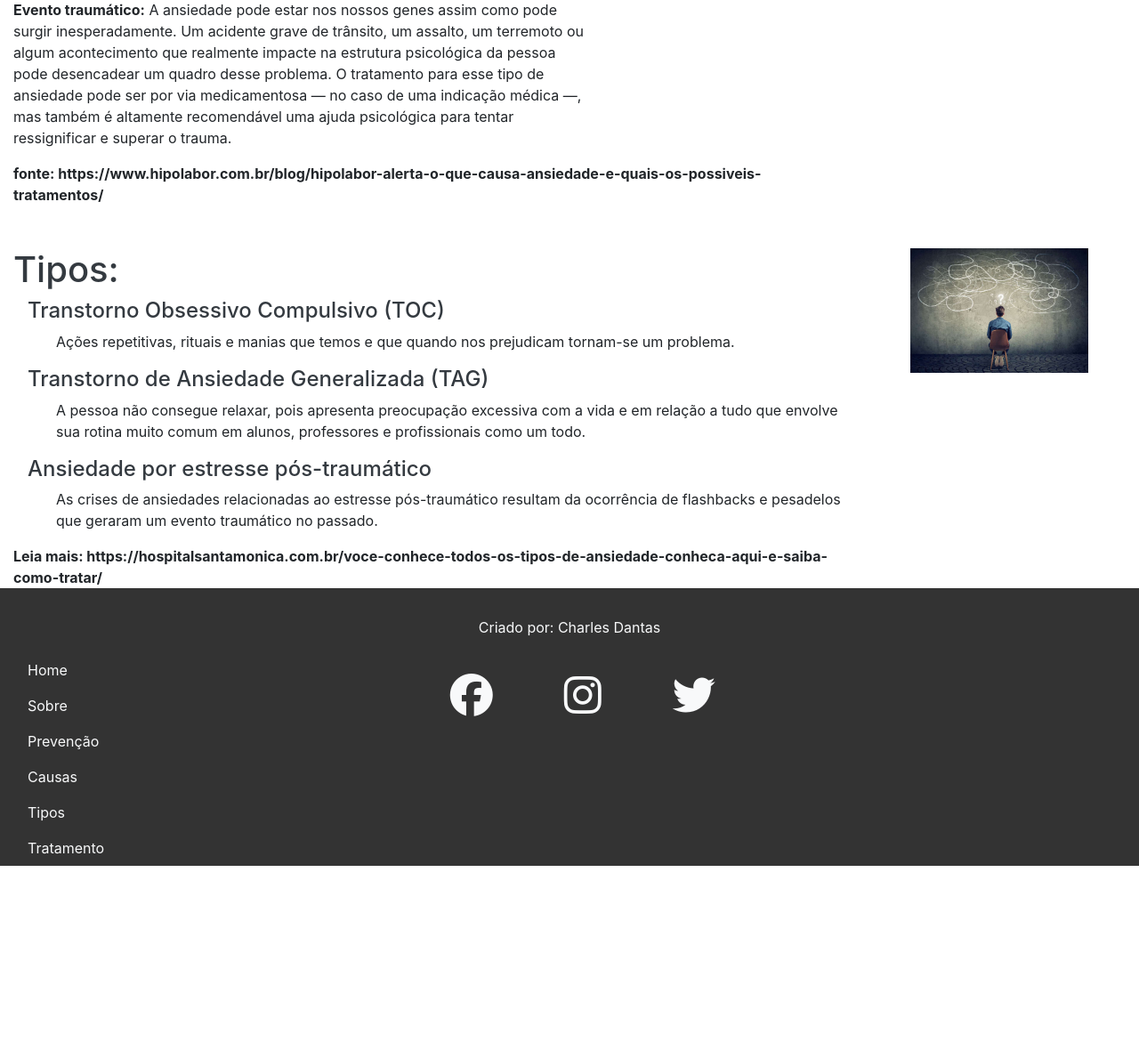
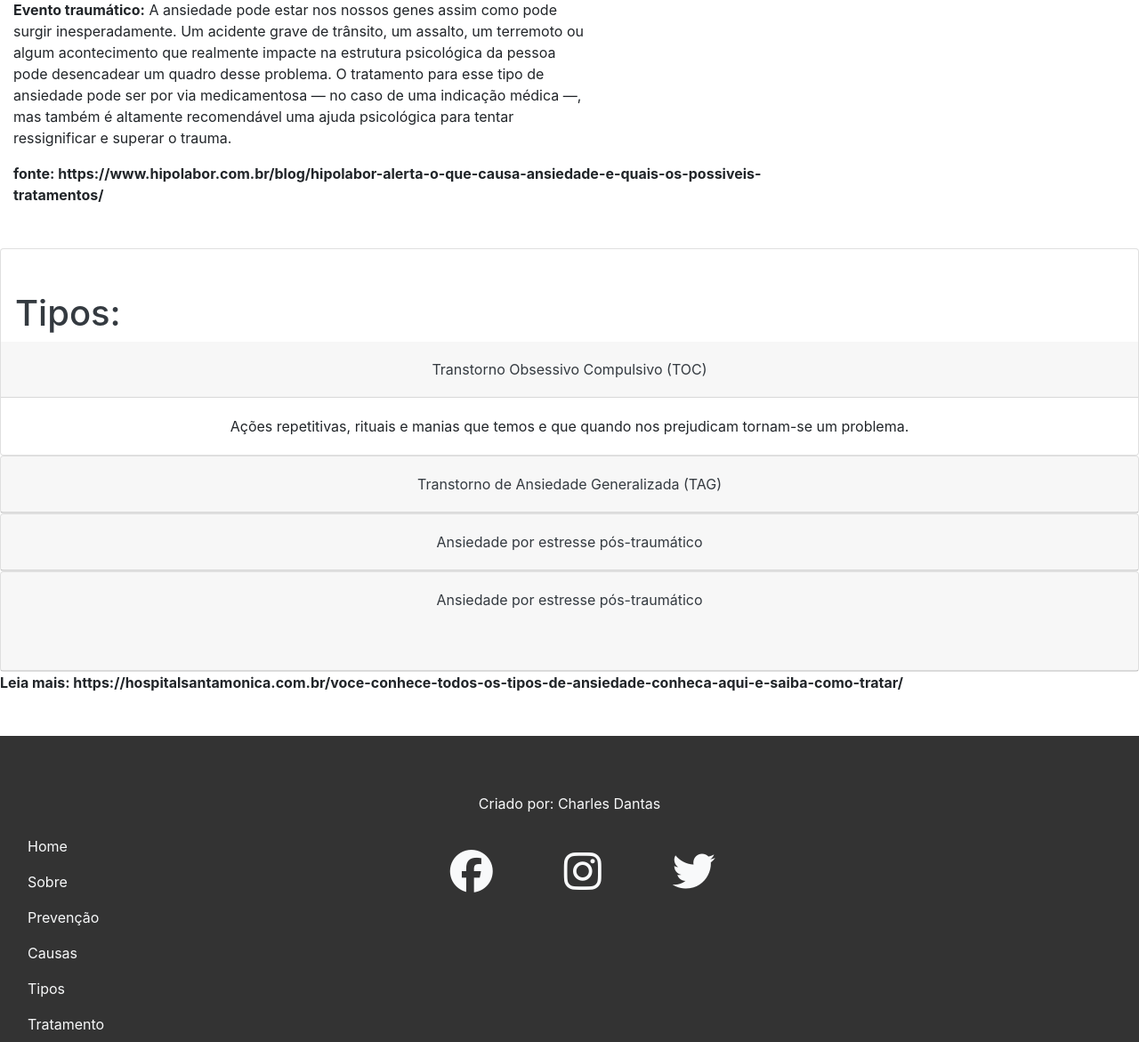
Before and after one commit to charlesdev771/PMMA_projeto_integrador_2023, a Flask app: page /causes in a window 1280 px wide. Shown: the part 831-2002 px from the top of the page at 89% size. Before the commit the page ends 1804 px from the top, so only its background shows below. Run offline with Flask 2, Linux system fonts and the light colour scheme; some libraries are stand-ins or nearby versions.

Commit message:
Accordion

```diff
--- a/main.py
+++ b/main.py
@@ -43,4 +43,4 @@ def treatment():
     return render_template('treatment.html')
 
 if __name__ == '__main__':
-    app.run(port=5151)
+    app.run(port=5152)
--- a/static/css/style.css
+++ b/static/css/style.css
@@ -78,7 +78,7 @@
 footer {background-color: #333;}
 @media  (max-width: 800px)
 {
-    footer {background-color: #333; margin-top: 400px;}
+    footer {background-color: #333; margin-top: 420px;}
 }
 
 /***************************************************/
--- a/templates/causes.html
+++ b/templates/causes.html
@@ -182,36 +182,73 @@
     </div>
 
 
-    <div id="ABOUTPROJECT" class="ABOUTPROJECT">
-        <div id="aboutproject" class="aboutproject">
-            <div class="container-fluid">
-                <div class="row">
-                    <div class="col-sm-12 col-md-9">
-                        <h1 class="text-left text-dark mt-5">
+
+
+    <div id="accordion">
+        <div class="card mt-5">
+            <h1 class="text-left text-dark mt-5 ml-3">
                 Tipos:
             </h1>
+          <div class="card-header" id="headingOne">
+            <h5 class="mb-0 text-center">
+              <button class="btn btn-link text-dark" data-toggle="collapse" data-target="#collapseOne" aria-expanded="true" aria-controls="collapseOne">
+                Transtorno Obsessivo Compulsivo (TOC)
+              </button>
+            </h5>
+          </div>
 
-                        <h4 class="text-left text-dark ml-3">Transtorno Obsessivo Compulsivo (TOC)</h4>
-                        <p class="ml-5">Ações repetitivas, rituais e manias que temos e
+          <div id="collapseOne" class="collapse show" aria-labelledby="headingOne" data-parent="#accordion">
+            <div class="card-body text-center">
+                Ações repetitivas, rituais e manias que temos e
                 que quando nos prejudicam tornam-se um problema.
-                        </p>
-                        <h4 class="text-left text-dark ml-3">Transtorno de Ansiedade Generalizada (TAG)</h4>
-                        <p class="ml-5">A pessoa não consegue relaxar, pois apresenta preocupação excessiva
+            </div>
+          </div>
+        </div>
+        <div class="card">
+          <div class="card-header" id="headingTwo">
+            <h5 class="mb-0 text-center text-dark">
+              <button class="btn btn-link collapsed text-dark" data-toggle="collapse" data-target="#collapseTwo" aria-expanded="false" aria-controls="collapseTwo">
+                Transtorno de Ansiedade Generalizada (TAG)
+              </button>
+            </h5>
+          </div>
+          <div id="collapseTwo" class="collapse" aria-labelledby="headingTwo" data-parent="#accordion">
+            <div class="card-body text-center">
+                A pessoa não consegue relaxar, pois apresenta preocupação excessiva
                 com a vida e em relação a tudo que envolve sua rotina muito comum em alunos, professores e profissionais como um todo.
-                        </p>
-                        <h4 class="text-left text-dark ml-3">Ansiedade por estresse pós-traumático</h4>
-                        <p class="ml-5">As crises de ansiedades relacionadas ao estresse pós-traumático resultam
+            </div>
+          </div>
+        </div>
+        <div class="card">
+          <div class="card-header" id="headingThree">
+            <h5 class="mb-0 text-center text-dark">
+              <button class="btn btn-link collapsed text-dark" data-toggle="collapse" data-target="#collapseThree" aria-expanded="false" aria-controls="collapseThree">
+                Ansiedade por estresse pós-traumático
+              </button>
+            </h5>
+          </div>
+          <div id="collapseThree" class="collapse" aria-labelledby="headingThree" data-parent="#accordion">
+            <div class="card-body text-center">
+                As crises de ansiedades relacionadas ao estresse pós-traumático resultam
                 da ocorrência de flashbacks e pesadelos que geraram um evento traumático
                  no passado.
-                        </p>
-                        <strong> <span> Leia mais: https://hospitalsantamonica.com.br/voce-conhece-todos-os-tipos-de-ansiedade-conheca-aqui-e-saiba-como-tratar/</span></strong>
+            </div>
+          </div>
+        </div>
 
+        <div class="card">
+            <div class="card-header" id="headingThree">
+              <h5 class="mb-5 text-center text-dark">
+                <button class="btn btn-link collapsed text-dark" data-toggle="collapse" data-target="#collapseThree" aria-expanded="false" aria-controls="collapseThree">
+                  Ansiedade por estresse pós-traumático
+                </button>
+              </h5>
             </div>
-                    <div class="col-sm-12 col-md-3 mt-5">
-                        <figure>
-                            <img src="../static/imgs/ansiedade2.jpg" width="200" heigth="150" class="ml-5">
-                        </figure>
-                    </div>
+            <div id="collapseThree" class="collapse" aria-labelledby="headingThree" data-parent="#accordion">
+              <div class="card-body text-center">
+                  As crises de ansiedades relacionadas ao estresse pós-traumático resultam
+                  da ocorrência de flashbacks e pesadelos que geraram um evento traumático
+                   no passado.
               </div>
             </div>
           </div>
@@ -219,13 +256,16 @@
 
 
 
+     <strong> <span class="mt-5 mb-5 pt-5 pb-5"> Leia mais: https://hospitalsantamonica.com.br/voce-conhece-todos-os-tipos-de-ansiedade-conheca-aqui-e-saiba-como-tratar/</span></strong>
+
+
 
 
     <!--Beginning footer-->
 
-    <footer class="text-dark">
+    <footer class="text-dark mt-5">
 
-        <div class="text-center pt-3"  padding: 20px;" >
+        <div class="text-center pt-5"  padding: 20px;" >
             <p class="text-light pt-3">
                 Criado por: Charles Dantas
             </p>
```
Lines whose indentation alone changed are shown as unchanged.
